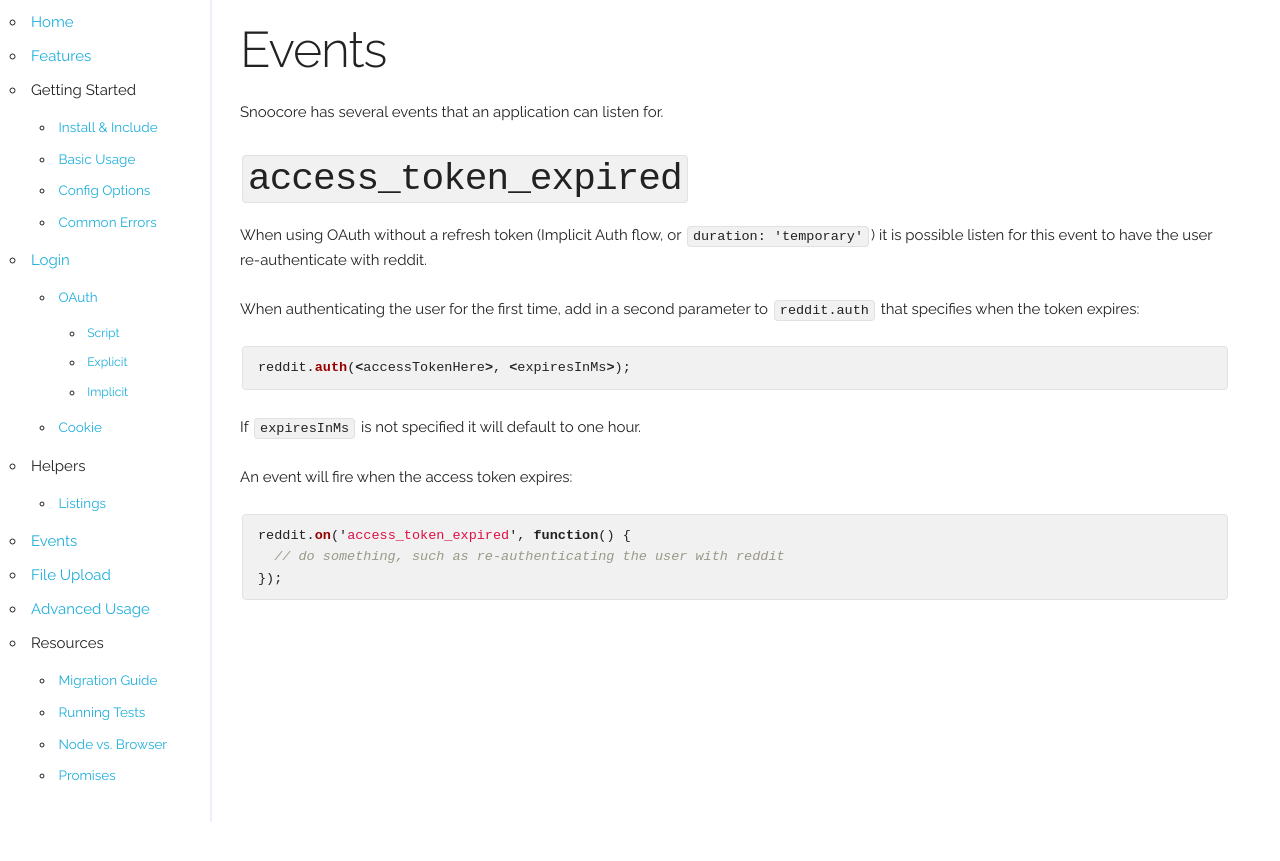
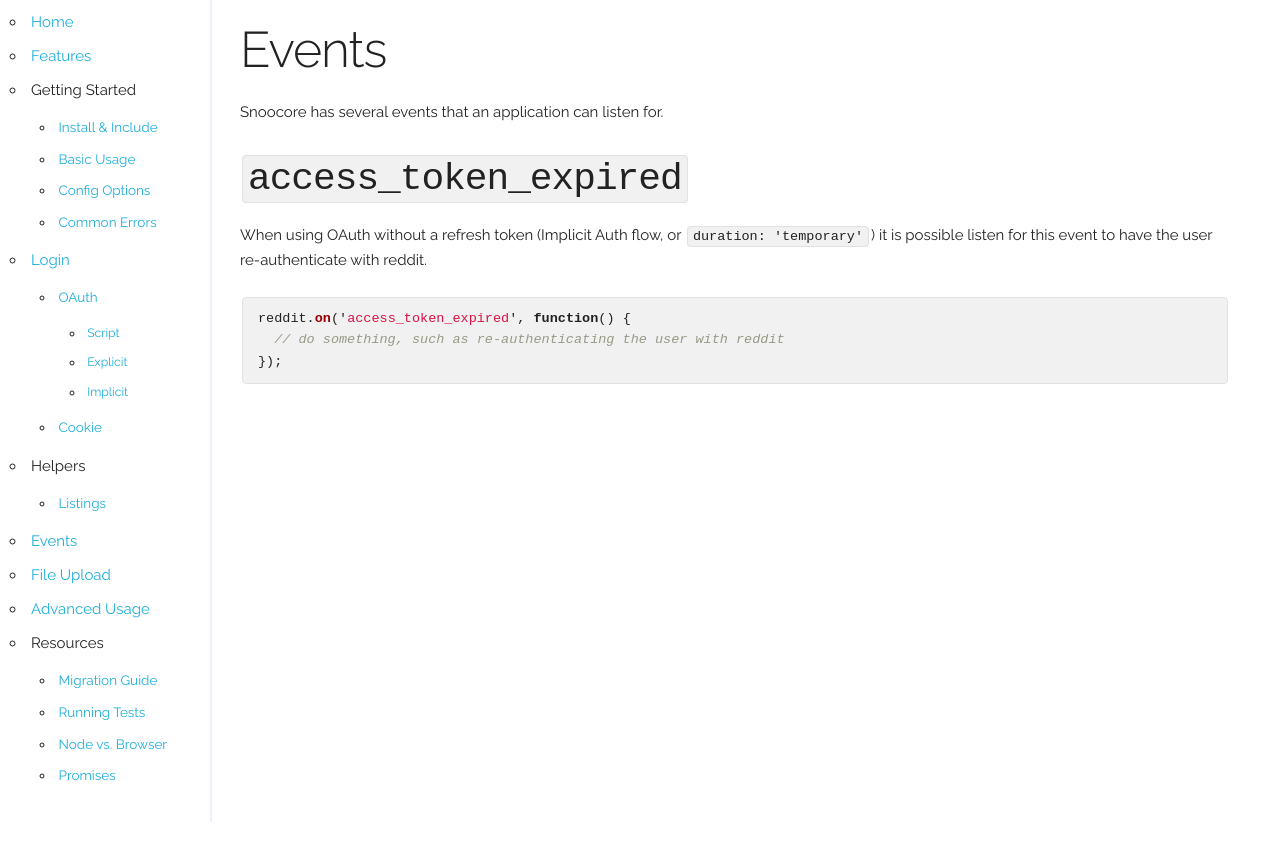
Before and after one commit to terryma/snoocore, a Jekyll site: the page built from events.md, in a window 1280 px wide. Shown: the top 861 px of the page. Built offline with Jekyll 4.4.1, drawn with Linux system fonts in a browser that asks for light colours; Markdown is read by kramdown in place of the engine named in the settings.

Commit message:
Update events.md

````diff
--- a/events.md
+++ b/events.md
@@ -11,16 +11,6 @@ Snoocore has several events that an application can listen for.
 
 When using OAuth without a refresh token (Implicit Auth flow, or `duration: 'temporary'`) it is possible listen for this event to have the user re-authenticate with reddit.
 
-When authenticating the user for the first time, add in a second parameter to `reddit.auth` that specifies when the token expires:
-
-```javascript
-reddit.auth(<accessTokenHere>, <expiresInMs>);
-```
-
-If `expiresInMs` is not specified it will default to one hour.
-
-An event will fire when the access token expires:
-
 ```javascript
 reddit.on('access_token_expired', function() {
   // do something, such as re-authenticating the user with reddit
````
